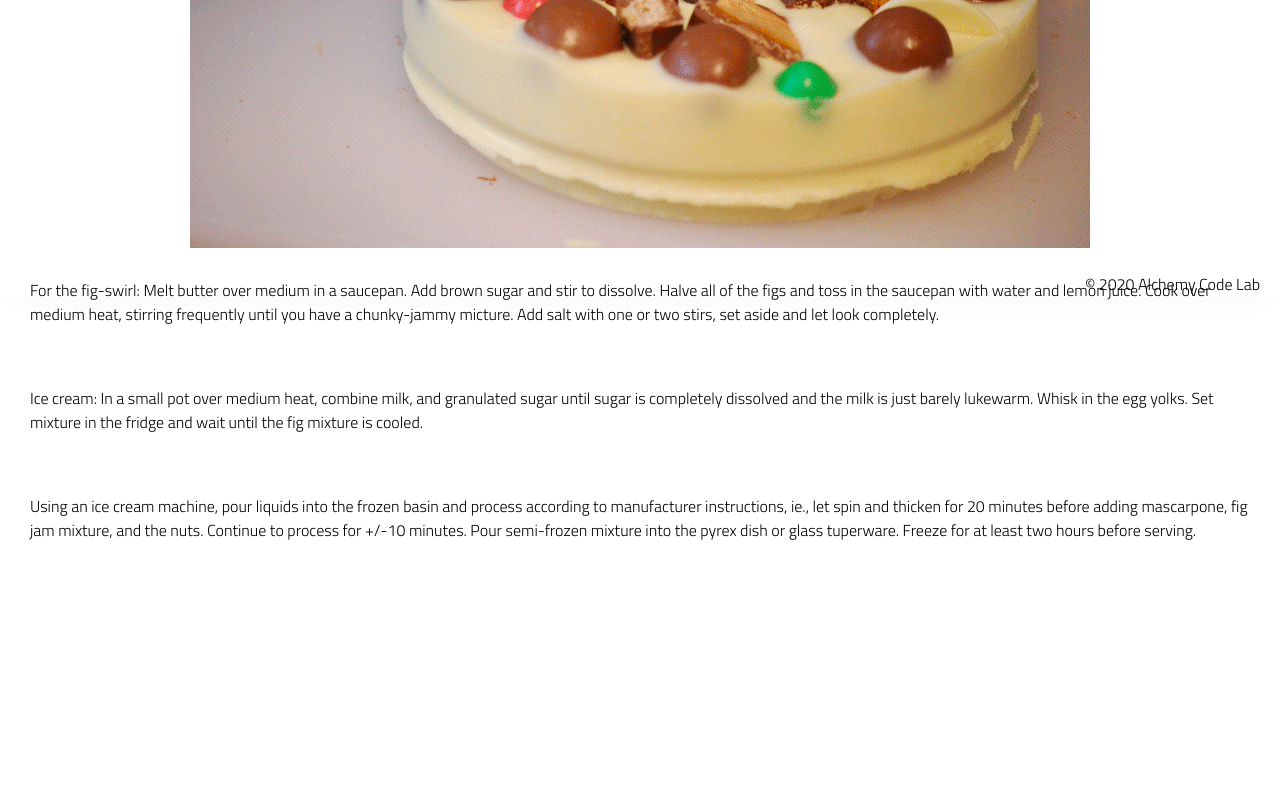
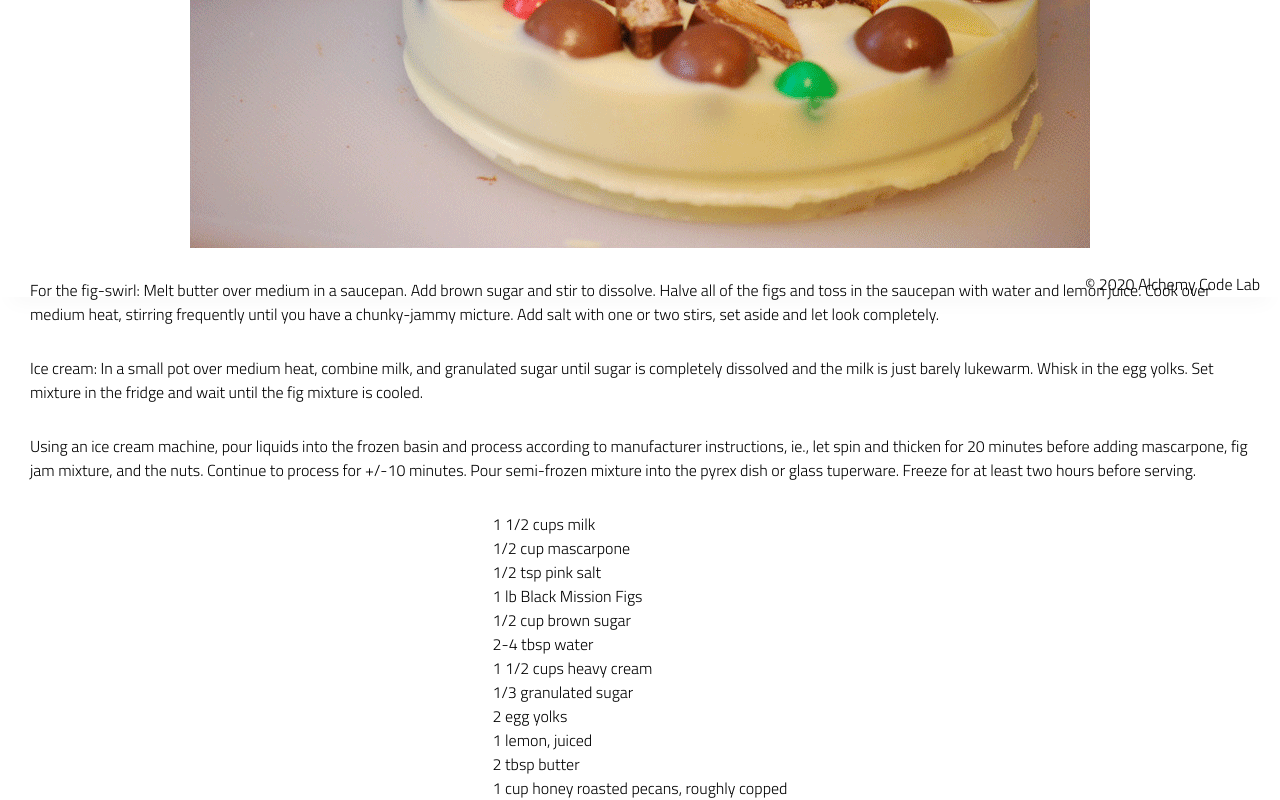
Before and after one commit to Grahf0085/LAB-10a-CHOCOLATE-PIZZA, a plain HTML site: page index.html in a window 1280 px wide. Shown: the part 503-1303 px from the top of the page. Before the commit the page ends 1075 px from the top, so only its background shows below. Drawn offline with Linux system fonts and the light colour scheme.

Commit message:
added list

```diff
--- a/index.html
+++ b/index.html
@@ -31,7 +31,7 @@
     <h2>POSTED ON 15 DEC 2013 / DESSERTS</h2>
     <img src="./assets/choco-pizza.png"/>
 
-
+    <div>
         <p>For the fig-swirl: Melt butter over medium in a saucepan. Add brown sugar and stir to dissolve. Halve all of
                 the figs and toss in the saucepan with water and lemon juice. Cook over medium heat, stirring frequently
                 until you have a chunky-jammy micture. Add salt with one or two stirs, set aside and let look completely.
@@ -47,6 +47,23 @@
                 nuts. Continue to process for +/-10 minutes. Pour semi-frozen mixture into the pyrex dish or glass
                 tuperware. Freeze for at least two hours before serving.
         </p>
+    </div>
+    <div>
+        <ul>
+            <li>1 1/2 cups milk</li>
+            <li>1/2 cup mascarpone</li>
+            <li>1/2 tsp pink salt</li>
+            <li>1 lb Black Mission Figs</li>
+            <li>1/2 cup brown sugar</li>
+            <li>2-4 tbsp water</li>
+            <li>1 1/2 cups heavy cream</li>
+            <li>1/3 granulated sugar</li>
+            <li>2 egg yolks</li>
+            <li>1 lemon, juiced</li>
+            <li>2 tbsp butter</li>
+            <li>1 cup honey roasted pecans, roughly copped</li>
+        </ul>
+    </div>
     </main>
     <footer>
         <div class="copy gutter-right">&copy; 2020 Alchemy Code Lab</div>
```
Lines whose indentation alone changed are shown as unchanged.
